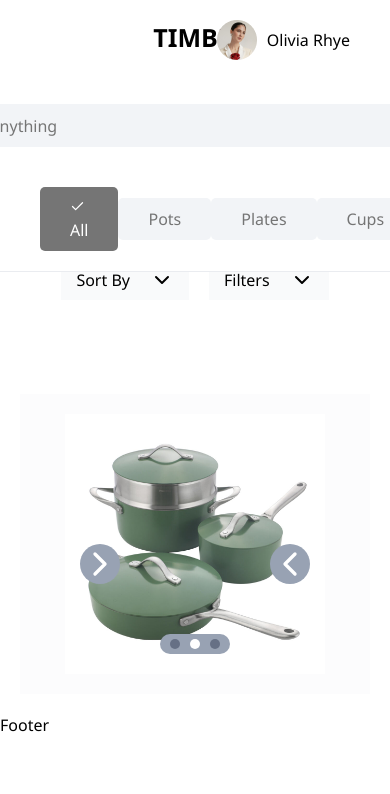
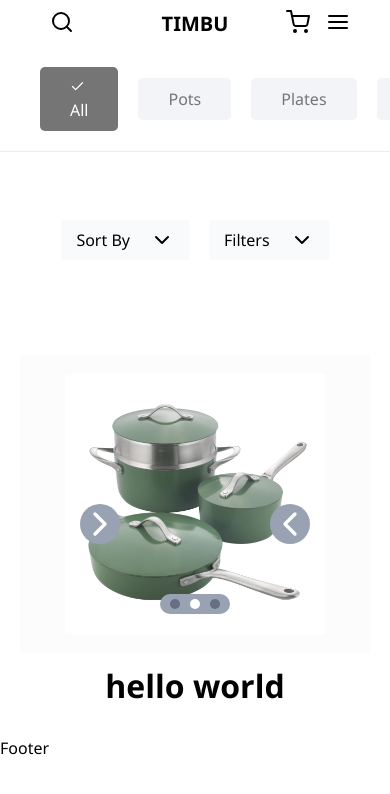
Before and after one commit to umar-io/timbu, a React (Vite) app: page / in a window 390 px wide. Shown: the top 794 px of the page. Built offline with nearby package versions, Linux system fonts and the light colour scheme.

Commit message:
added media queries

```diff
--- a/src/App.css
+++ b/src/App.css
@@ -49,6 +49,21 @@ header .top-nav span {
   align-items: center;
   gap: 10px;
   cursor: pointer;
+}
+
+span.cart{
+  padding-right: 40px;
+}
+
+span.mobilemenu{
+  display: none !important;
+}
+
+.ss{
+  display: flex;
+  justify-content: center;
+  align-items: center;
+  gap: 20px;
 }
 
 header .search-area {
@@ -364,8 +379,14 @@ main .filterSystem{
   background-color: #ffffff; /* Example active color */
 }
 
-
-
+.container{
+  width: 100%;
+  padding: 10px;
+  display: flex;
+  flex-wrap: wrap;
+  justify-content: space-evenly;
+  align-items: center;
+}
 
 /* utility */
 .show{
--- a/src/App.jsx
+++ b/src/App.jsx
@@ -1,9 +1,18 @@
-import { FilterButton, filterItems, times , Carousel, cImg1, cImg2, cImg3} from ".";
+import {
+  FilterButton,
+  filterItems,
+  times,
+  Carousel,
+  cImg1,
+  cImg2,
+  cImg3,
+  Container,
+} from ".";
+
 import { useState } from "react";
-const App = ({closeMenu}) => {
+const App = ({ closeMenu }) => {
   const [showFilter, setShowFilter] = useState(false);
   const [showSort, setShowSort] = useState(false);
-
 
   const toggleFiltersFilter = () => {
     setShowFilter(!showFilter);
@@ -13,7 +22,7 @@ const App = ({closeMenu}) => {
     setShowSort(!showSort);
   };
 
-  const [items, setItems] = useState(filterItems)
+  const [items, setItems] = useState(filterItems);
 
   const removeItem = (indexToRemove) => {
     const updatedItems = [...items];
@@ -21,11 +30,7 @@ const App = ({closeMenu}) => {
     setItems(updatedItems);
   };
 
-  const images = [
-    cImg1,
-    cImg2,
-    cImg3,
-  ]
+  const images = [cImg1, cImg2, cImg3];
 
   return (
     <main onClick={closeMenu}>
@@ -41,19 +46,22 @@ const App = ({closeMenu}) => {
           showFilter={showFilter}
         />
       </div>
-      <div className={`filter ${showFilter || showSort ? 'show' : ''}`}>
+      <div className={`filter ${showFilter || showSort ? "show" : ""}`}>
         <ul>
           {filterItems.map((item, index) => (
             <li key={index}>
               {item}{" "}
               <span>
-                <img src={times} alt="" onClick={()=>removeItem(index)} />
+                <img src={times} alt="" onClick={() => removeItem(index)} />
               </span>
             </li>
           ))}
         </ul>
       </div>
-      <Carousel images={images}/>
+      <Carousel images={images} />
+      <Container>
+        <h1>hello world</h1>
+      </Container>
     </main>
   );
 };
--- /dev/null
+++ b/src/components/Card.jsx
@@ -0,0 +1,6 @@
+const Card = () => {
+  return (
+    <div>Card</div>
+  )
+}
+export default Card
--- a/src/components/Header.jsx
+++ b/src/components/Header.jsx
@@ -8,6 +8,7 @@ import {
   navLinks,
   check,
   MenuBar,
+  menuBarIcon
 } from "..";
 
 import { useState } from "react";
@@ -22,10 +23,6 @@ const Header = () => {
   const toggleMenu = () => {
     setIsMenuOpen(!isMenuOpen);
   };
-
-  const closeMenu = () => {
-    setIsMenuOpen(false);
-  };
   return (
     <>
       <header>
@@ -35,13 +32,18 @@ const Header = () => {
             <img src={profileImg} alt="" />
             <p>Olivia Rhye</p>
           </span>
+          <span onClick={toggleMenu} className="mobilemenu">
+            <img src={menuBarIcon} alt="" />
+          </span>
         </div>
         <div className="search-area">
-          <img src={setting} alt="" />
-          <img src={support} alt="" />
+          <div className="ss">
+            <img src={setting} alt="" />
+            <img src={support} alt="" />
+          </div>
           <div className="input-group">
             <input type="text" placeholder="Search For Anything" />
-            <img src={search} alt="" />
+            <img src={search} alt="" className="search_img"/>
           </div>
           <span className="whilst">
             <img src={whilst} alt="" />
--- /dev/null
+++ b/src/layouts/Container.jsx
@@ -0,0 +1,4 @@
+const Container = ({ children , className='' }) => {
+  return <div className={`container ${className}`}>{children}</div>;
+};
+export default Container;
--- a/src/main.jsx
+++ b/src/main.jsx
@@ -8,6 +8,7 @@ import {
 } from "react-router-dom";
 import { HomeLayout, App , Pots} from ".";
 import "./App.css";
+import "./media.css"
 
 const router = createBrowserRouter(
   createRoutesFromElements(
--- /dev/null
+++ b/src/media.css
@@ -0,0 +1,81 @@
+@media (max-width: 678px) {
+  header {
+    gap: 10px;
+  }
+
+  header .top-nav {
+    margin-top: 10px;
+  }
+
+  header .top-nav h3 {
+    font-size: 20px;
+  }
+
+  header .top-nav span {
+    display: none;
+  }
+
+  span.mobilemenu{
+    display: flex !important;
+    position: absolute;
+    top: 0;
+    right: 0px;
+  }
+
+  .ss {
+    display: none;
+  }
+
+  header .search-area {
+    display: flex;
+    justify-content: space-between;
+    position: absolute;
+    top: 0%;
+    left: 0;
+    padding: 0px 40px;
+    margin-top: 10px;
+  }
+
+  span.whilst {
+    display: none;
+  }
+
+  span.cart p {
+    display: none;
+  }
+
+  .search-area .input-group {
+    position: relative;
+  }
+
+  .input-group input {
+    display: none;
+  }
+
+  ul {
+    gap: 20px;
+  }
+
+  ul > li {
+    background-color: #f2f4f7;
+    width: 150px;
+    padding: 10px 30px;
+    display: flex;
+    justify-content: space-evenly;
+    align-items: flex-start;
+    border-radius: 5px;
+    position: relative;
+    text-transform: capitalize;
+    cursor: pointer;
+  }
+
+  main{
+    width: 100%;
+    display: flex;
+    flex-direction: column;
+    justify-content: flex-start;
+    align-items: flex-start;
+    padding: 20px;
+    margin-top: 200px;
+  }
+}
```
Also changed, not shown: src/index.js (+7 -1 lines), src/product.js (added, +13 -0 lines), src/assets/icons/menu.svg (added).
